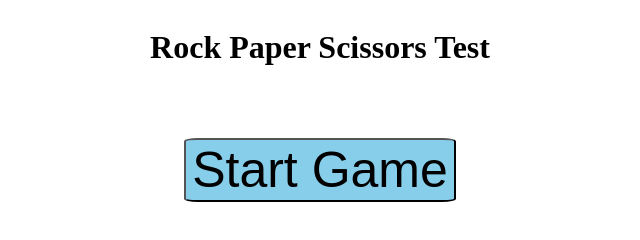
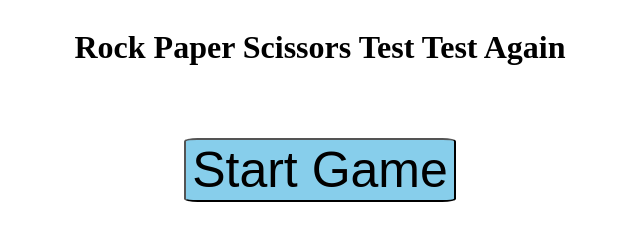
Before and after one commit to kyougene/Rock-Paper-Scissors, a plain HTML site: page index.html in a window 1280 px wide. Shown: the whole page, without its empty margins (320-960 px from the left). Drawn offline with Linux system fonts and the light colour scheme.

Commit message:
test commit

```diff
--- a/index.html
+++ b/index.html
@@ -9,7 +9,7 @@
 </head>
 <body>
     <div class="container">
-        <h1>Rock Paper Scissors Test</h1>
+        <h1>Rock Paper Scissors Test Test Again</h1>
         <button onclick="game()">Start Game</button>
     </div>
     <script src="main.js"></script>
```
